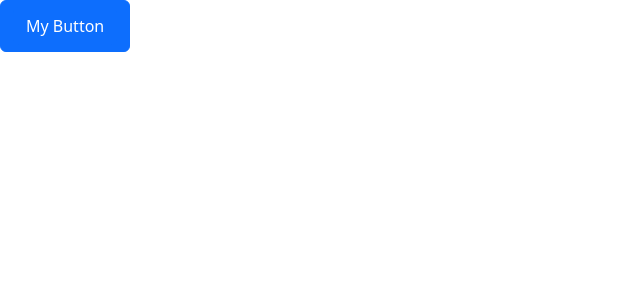
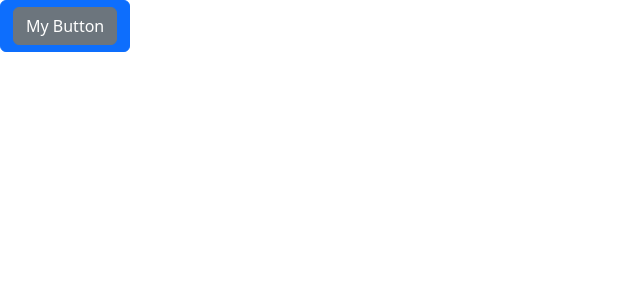
Before and after one commit to illwillgusto/tutorialreact-app, a React (Vite) app: page / in a window 1280 px wide. Shown: the top 300 px of the page, without its empty margins (0-640 px from the left). Built offline with nearby package versions, Linux system fonts and the light colour scheme.

Commit message:
color prop
added the color prop to the button

```diff
--- a/src/App.tsx
+++ b/src/App.tsx
@@ -3,7 +3,7 @@
 function App() {
 	return (
 		<div className='btn btn-primary'>
-			<Button onClick={() => console.log('Clicked')}>My Button</Button>
+			<Button color="secondary" onClick={() => console.log('Clicked')}>My Button</Button>
 		</div>
 	);
 }
--- a/src/components/Button.tsx
+++ b/src/components/Button.tsx
@@ -1,11 +1,12 @@
 interface Props {
     children: string;
+    color: string;
     onClick: () => void;
 }
 
-const Button = ({ children, onClick }: Props) => {
+const Button = ({ children, onClick, color }: Props) => {
   return (
-    <button className='btn btn-primary' onClick={onClick} >{children}</button>
+    <button className={'btn btn-' + color} onClick={onClick} >{children}</button>
   )
 }
 
```
